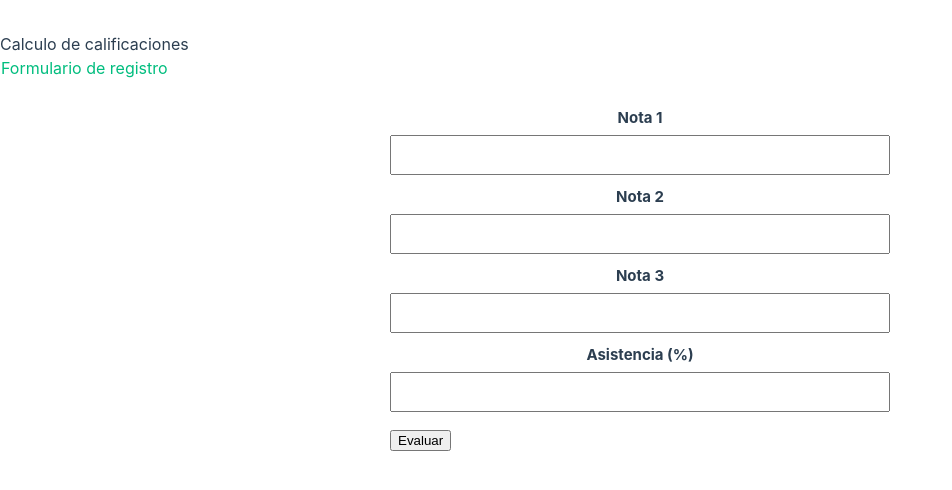
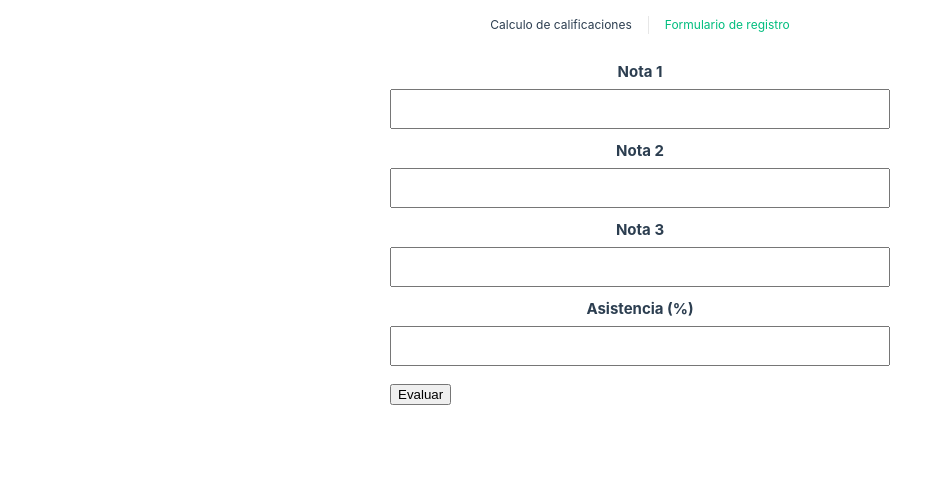
Before and after one commit to bear9867/ExamenFrontEnd, a Vue app: page / in a window 1280 px wide. Shown: the top 490 px of the page, without its empty margins (0-952 px from the left). Built offline with nearby package versions, Linux system fonts and the light colour scheme.

Commit message:
Update App.vue

```diff
--- a/src/App.vue
+++ b/src/App.vue
@@ -50,23 +50,25 @@ nav a:first-of-type {
 
 @media (min-width: 1024px) {
   header {
-    display: flex;
-    place-items: center;
-    padding-right: calc(var(--section-gap) / 2);
+    display: block;
+    width: 100%;
+    max-height: none;
   }
+
   header .wrapper {
-    display: flex;
-    place-items: flex-start;
-    flex-wrap: wrap;
+    display: block;
+    width: 100%;
   }
 
   nav {
-    text-align: left;
-    margin-left: -1rem;
-    font-size: 1rem;
-
-    padding: 1rem 0;
-    margin-top: 1rem;
+    display: flex;
+    align-items: center;
+    justify-content: center;
+    flex-wrap: nowrap;
+    width: 100%;
+    margin: 0;
+    padding: 1rem;
+    text-align: center;
   }
 }
 </style>
```
